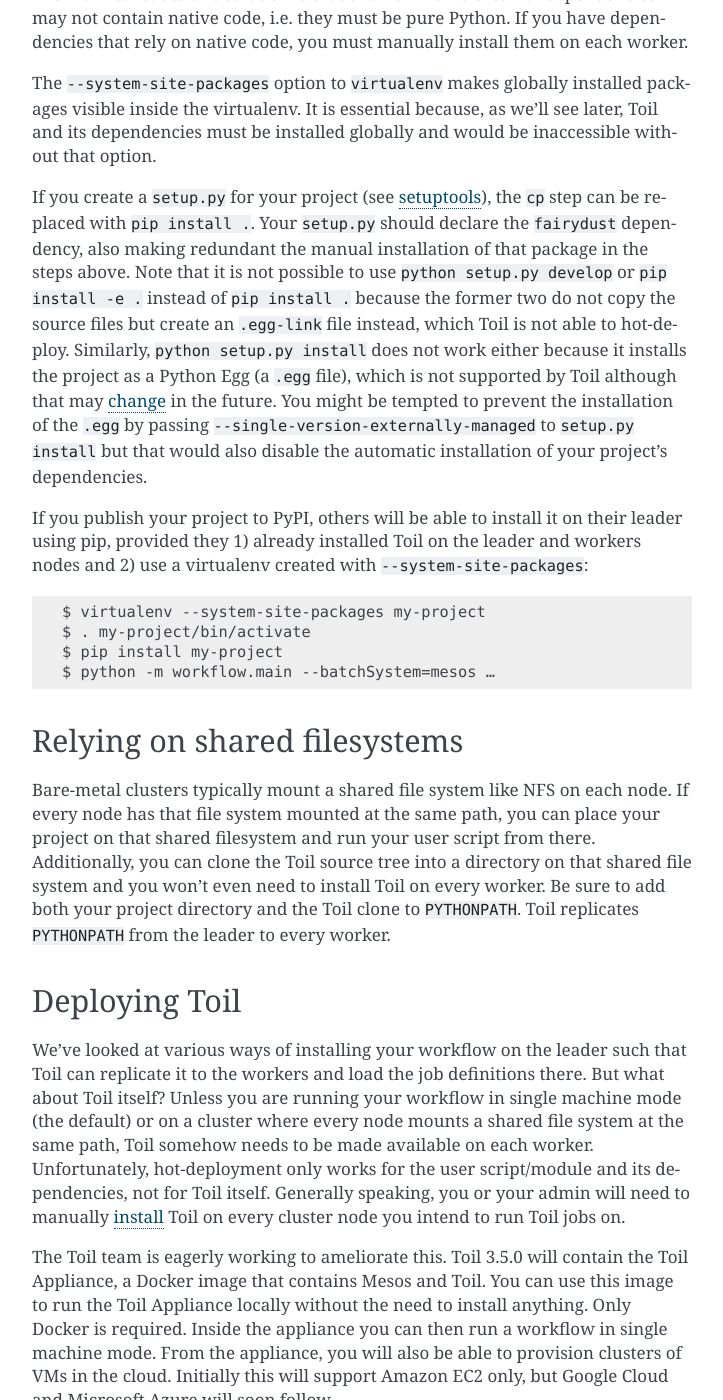
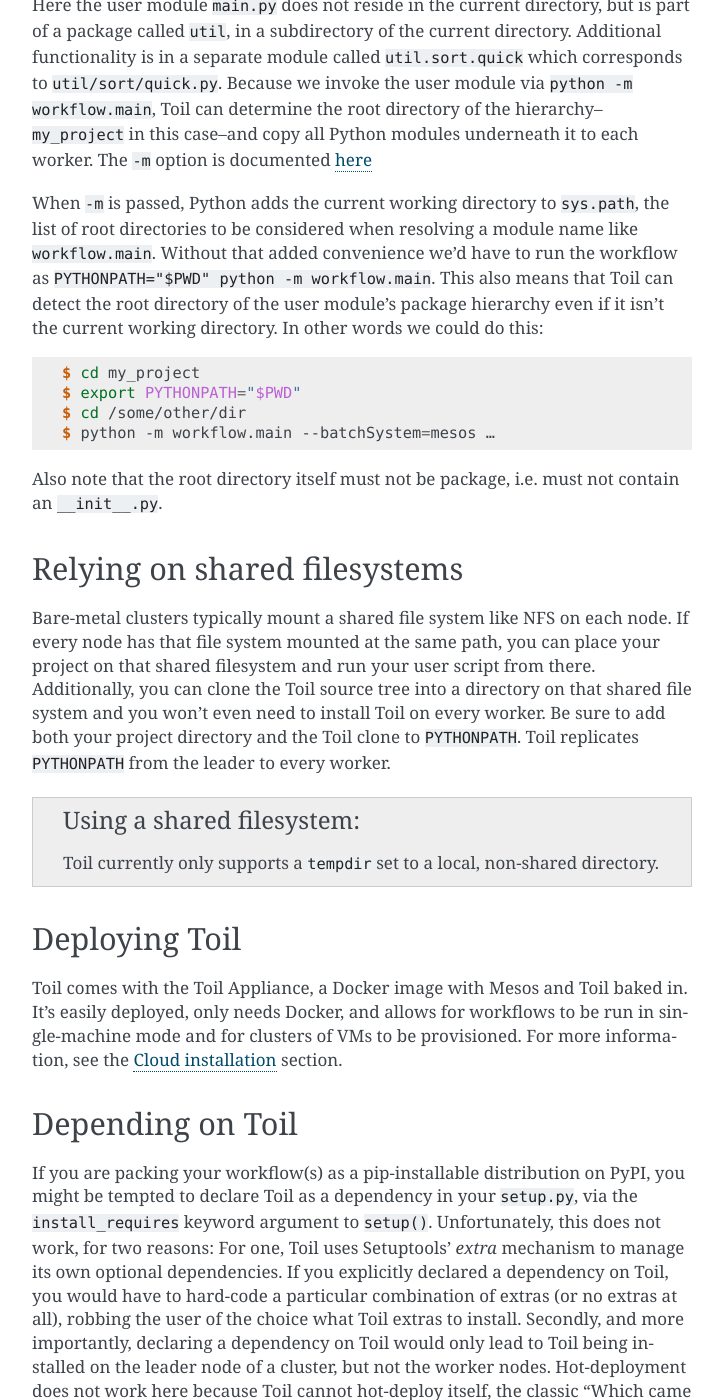
Before and after one commit to DataBiosphere/toil, a Sphinx documentation site: the page built from docs/deploying.rst, in a window 1280 px wide and 1400 px high, scrolled down 3845 px. Shown: the whole window, without its empty margins (388-1111 px from the left). Built offline with Sphinx 7.4.7, drawn with Linux system fonts in a browser that asks for light colours; the version number could not be read and is left out; some of the changed text lies outside the part shown.

Commit message:
Further amend outdated documentation
* Updated architecture documentation to reflect development of node provisioner
* Updated deployment documentation to reflect addition of Toil Appliance
* Moved note on shared filesystems to deployment page
* Moved note on mesos to autoscaling section
* Removed blasphemy
* Removed CGCloud provisioner instructions from autoscaling documentation
* Revise hot deployment documentation to specify virtualenv usage by default

```diff
--- a/docs/deploying.rst
+++ b/docs/deploying.rst
@@ -47,37 +47,106 @@
 as a setuptools distribution.
 
 
-Hot-deployment without dependencies
------------------------------------
+Hot-deploying Toil
+------------------
 
-If your script has no additional dependencies, i.e. imports only modules that
-are shipped with Python or Toil, only your script needs to be hot-deployed.
-Both Python and Toil are assumed to be present on all workers. Toil takes your
-script, stores it in the job store and just before the jobs in your script are
-about to be run on a worker machine, your script will be saved to a temporary
-directory on the worker and loaded into the Python interpreter from there.
-
-In this scenario, the script is invoked as follows:
+Toil can be easily deployed to a remote host, given that both Python and Toil
+are present. The first order of business after copying your workflow to each
+host is to create and activate a virtualenv:
 
 .. code-block:: console
 
-   $ cd my_project
-   $ ls
-   userScript.py
-   $ ./userScript.py --batchSystem=mesos …
+   $ virtualenv --system-site-packages venv
+   $ . venv/bin/activate
+
+Note that the virtualenv was created with the ``--system-site-packages`` option,
+which ensures that globally-installed packages are accessible inside the virtualenv.
+This is necessary as Toil and its dependencies must be installed globally.
+
+From here, you can install your project and its dependencies:
+
+.. code-block:: console
+
+   $ tree
+   .
+   ├── util
+   │   ├── __init__.py
+   │   └── sort
+   │       ├── __init__.py
+   │       └── quick.py
+   └── workflow
+       ├── __init__.py
+       └── main.py
+
+   3 directories, 5 files
+   $ pip install fairydust
+   $ cp -R workflow util venv/lib/python2.7/site-packages
+
+Ideally, your project would have a ``setup.py`` file (see `setuptools`_) which
+streamlines the installation process:
+
+.. code-block:: console
+
+   $ tree
+   .
+   ├── util
+   │   ├── __init__.py
+   │   └── sort
+   │       ├── __init__.py
+   │       └── quick.py
+   ├── workflow
+   │   ├── __init__.py
+   │   └── main.py
+   └── setup.py
+
+   3 directories, 6 files
+   $ pip install .
+
+Or, if your project has been published to PyPI:
+
+.. code-block:: console
+
+   $ pip install my-project
+
+In each case, we have created a virtualenv with the ``--system-site-packages``
+flag in the ``venv`` subdirectory then installed the ``fairydust`` distribution
+from PyPI along with the two packages that our project consists of. (Again, both
+Python and Toil are assumed to be present on the leader and all worker nodes.)
+We can now
+run our workflow:
+
+.. code-block:: console
+
+   $ python -m workflow.main --batchSystem=mesos …
+
+.. important::
+
+   If workflow's external dependencies contain native code (i.e. are not pure
+   Python) then they must be manually installed on each worker.
+
+.. note::
+
+   Neither ``python setup.py develop`` nor ``pip install -e .`` can be used in
+   this process as, instead of copying the source files, they create ``.egg-link``
+   files that Toil can't hot-deploy. Similarly, ``python setup.py install``
+   doesn't work either as it installs the project as a Python ``.egg`` which is
+   also not currently supported by Toil (though it `could be`_ in the future).
+
+   It should also be noted that while using the
+   ``--single-version-externally-managed`` flag with ``setup.py`` will
+   prevent the installation of your package as an ``.egg``, it will also disable
+   the automatic installation of your project's dependencies.
 
 
-This is very similar to the single-machine scenario but note that we selected a
-distributed batch system, ``mesos`` in this case. And just like in single-machine
-mode, we can also use ``-m`` to invoke the workflow::
-
-   $ python -m userScript --batchSystem=mesos …
-
+.. _setuptools: http://setuptools.readthedocs.io/en/latest/index.html
+.. _could be: https://github.com/BD2KGenomics/toil/issues/1367
 
 Hot-deployment with sibling modules
 -----------------------------------
 
-This scenario applies if the user script imports modules that are its siblings::
+This scenario applies if the user script imports modules that are its siblings:
+
+.. code-block:: console
 
    $ cd my_project
    $ ls
@@ -110,7 +179,9 @@
 that while using the ``-m`` option is optional in the scenarios above, it is
 mandatory in this one.
 
-The following shell session illustrates this::
+The following shell session illustrates this:
+
+.. code-block:: console
 
    $ cd my_project
    $ tree
@@ -145,7 +216,9 @@
 run the workflow as ``PYTHONPATH="$PWD" python -m workflow.main``. This also
 means that Toil can detect the root directory of the user module's package
 hierarchy even if it isn't the current working directory. In other words we
-could do this::
+could do this:
+
+.. code-block:: console
 
    $ cd my_project
    $ export PYTHONPATH="$PWD"
@@ -154,75 +227,6 @@
 
 Also note that the root directory itself must not be package, i.e. must not
 contain an ``__init__.py``.
-
-Hot-deploying a virtualenv
---------------------------
-
-So far we've looked at running an isolated user script, a user script in
-conjunction with sibling modules and a user module that is part of an entire
-package tree. But what if our workflow requires external dependencies that can
-be downloaded from PyPI and installed via pip or easy_install? Toil supports
-this common scenario, too. The solution is to install the user module and its
-dependencies into a virtualenv::
-
-   $ cd my_project
-   $ tree
-   .
-   ├── util
-   │   ├── __init__.py
-   │   └── sort
-   │       ├── __init__.py
-   │       └── quick.py
-   └── workflow
-       ├── __init__.py
-       └── main.py
-
-   3 directories, 5 files
-   $ virtualenv --system-site-packages .env
-   $ . .env/bin/activate
-   $ pip install fairydust
-   $ cp -R workflow util .env/lib/python2.7/site-packages
-   $ python -m workflow.main --batchSystem=mesos …
-
-Here we created a virtualenv in the ``.env`` subdirectory of our project, we
-installed the ``fairydust`` distribution from PyPI and finally we installed the
-two packages that our project consists of.
-
-The main caveat to this solution is that the workflow's external dependencies
-may not contain native code, i.e. they must be pure Python. If you have
-dependencies that rely on native code, you must manually install them on each
-worker.
-
-The ``--system-site-packages`` option to ``virtualenv`` makes globally
-installed packages visible inside the virtualenv. It is essential because, as
-we'll see later, Toil and its dependencies must be installed globally and would
-be inaccessible without that option.
-
-If you create a ``setup.py`` for your project (see `setuptools`_), the ``cp``
-step can be replaced with ``pip install .``. Your ``setup.py`` should declare
-the ``fairydust`` dependency, also making redundant the manual installation of
-that package in the steps above. Note that it is not possible to use ``python
-setup.py develop`` or ``pip install -e .`` instead of ``pip install .`` because
-the former two do not copy the source files but create an ``.egg-link`` file
-instead, which Toil is not able to hot-deploy. Similarly, ``python setup.py
-install`` does not work either because it installs the project as a Python Egg
-(a ``.egg`` file), which is not supported by Toil although that may `change`_
-in the future. You might be tempted to prevent the installation of the ``.egg``
-by passing ``--single-version-externally-managed`` to ``setup.py install`` but
-that would also disable the automatic installation of your project's
-dependencies.
-
-.. _setuptools: http://setuptools.readthedocs.io/en/latest/index.html
-.. _change: https://github.com/BD2KGenomics/toil/issues/1367
-
-If you publish your project to PyPI, others will be able to install it on their
-leader using pip, provided they 1) already installed Toil on the leader and
-workers nodes and 2) use a virtualenv created with ``--system-site-packages``::
-
-   $ virtualenv --system-site-packages my-project
-   $ . my-project/bin/activate
-   $ pip install my-project
-   $ python -m workflow.main --batchSystem=mesos …
 
 Relying on shared filesystems
 -----------------------------
@@ -235,35 +239,19 @@
 sure to add both your project directory and the Toil clone to ``PYTHONPATH``. Toil
 replicates ``PYTHONPATH`` from the leader to every worker.
 
+.. admonition:: Using a shared filesystem
+
+   Toil currently only supports a ``tempdir`` set to a local, non-shared directory.
+
 .. _deploying_toil:
 
 Deploying Toil
 --------------
 
-We've looked at various ways of installing your workflow on the leader such
-that Toil can replicate it to the workers and load the job definitions there.
-But what about Toil itself? Unless you are running your workflow in single
-machine mode (the default) or on a cluster where every node mounts a shared
-file system at the same path, Toil somehow needs to be made available on each
-worker. Unfortunately, hot-deployment only works for the user script/module and
-its dependencies, not for Toil itself. Generally speaking, you or your admin
-will need to manually :ref:`install <installation>` Toil on every cluster node
-you intend to run Toil jobs on.
-
-The Toil team is eagerly working to ameliorate this. Toil 3.5.0 will contain
-the Toil Appliance, a Docker image that contains Mesos and Toil. You can use
-this image to run the Toil Appliance locally without the need to install
-anything. Only Docker is required. Inside the appliance you can then run a
-workflow in single machine mode. From the appliance, you will also be able to
-provision clusters of VMs in the cloud. Initially this will support Amazon EC2
-only, but Google Cloud and Microsoft Azure will soon follow.
-
-For the current stable release (3.3.x), you can use `CGCloud`_ to provision a
-cluster of Amazon EC2 instances with Toil and Mesos on them. The ``contrib``
-directory of the Toil contains Adam Novak's Azure resource template with which
-you can deploy a Toil cluster in Azure. With CGCloud you would typically
-provision a static cluster of either spot or on-demand instances, or a mix.
-This is explained in more detail in section :ref:`installation`.
+Toil comes with the Toil Appliance, a Docker image with Mesos and Toil baked in.
+It's easily deployed, only needs Docker, and allows for workflows to be run in
+single-machine mode and for clusters of VMs to be provisioned. For more
+information, see the :ref:`cloudInstallation` section.
 
 .. _depending_on_toil:
 
--- a/docs/install/cloud.rst
+++ b/docs/install/cloud.rst
@@ -1,3 +1,5 @@
+.. _cloudInstallation:
+
 Cloud installation
 ==================
 
```
Also changed, not shown: docs/architecture.rst (+21 -20 lines), docs/index.rst (+4 -4 lines), docs/running/cloud.rst (+8 -15 lines), docs/toil_architecture.jpg.
